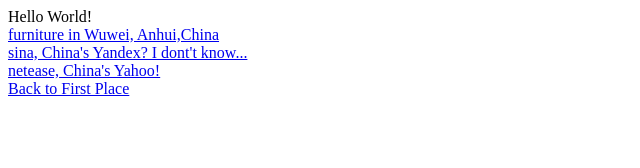
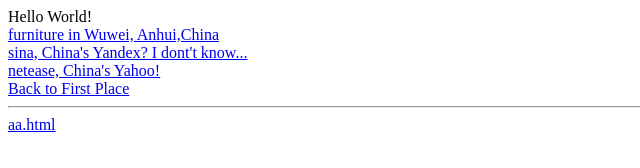
Before and after one commit to wuweijiaju/master, a plain HTML site: page index.html in a window 1280 px wide. Shown: the whole page, without its empty margins (0-640 px from the left). Drawn offline with Linux system fonts and the light colour scheme.

Commit message:
Update index.html

```diff
--- a/index.html
+++ b/index.html
@@ -5,3 +5,7 @@ Hello World!<br/>
 <a href="http://wuweijiaju.blog.163.com/">netease, China's Yahoo!</a>
 
 <br><a href="https://github.com/wuweijiaju/">Back to First Place</a>
+
+<br/>
+<hr>
+<a href="http://wuweijiaju.github.io/master/aa.html">aa.html</a>
```
